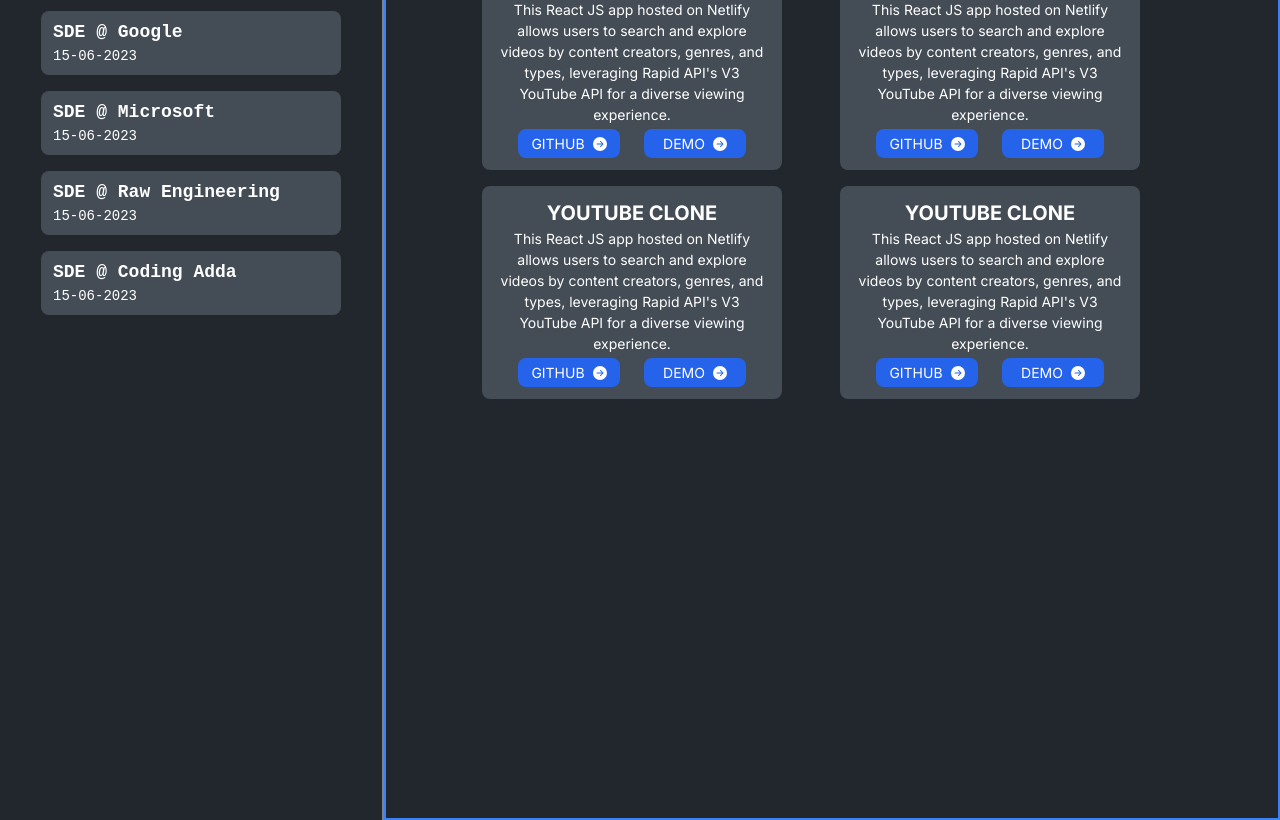
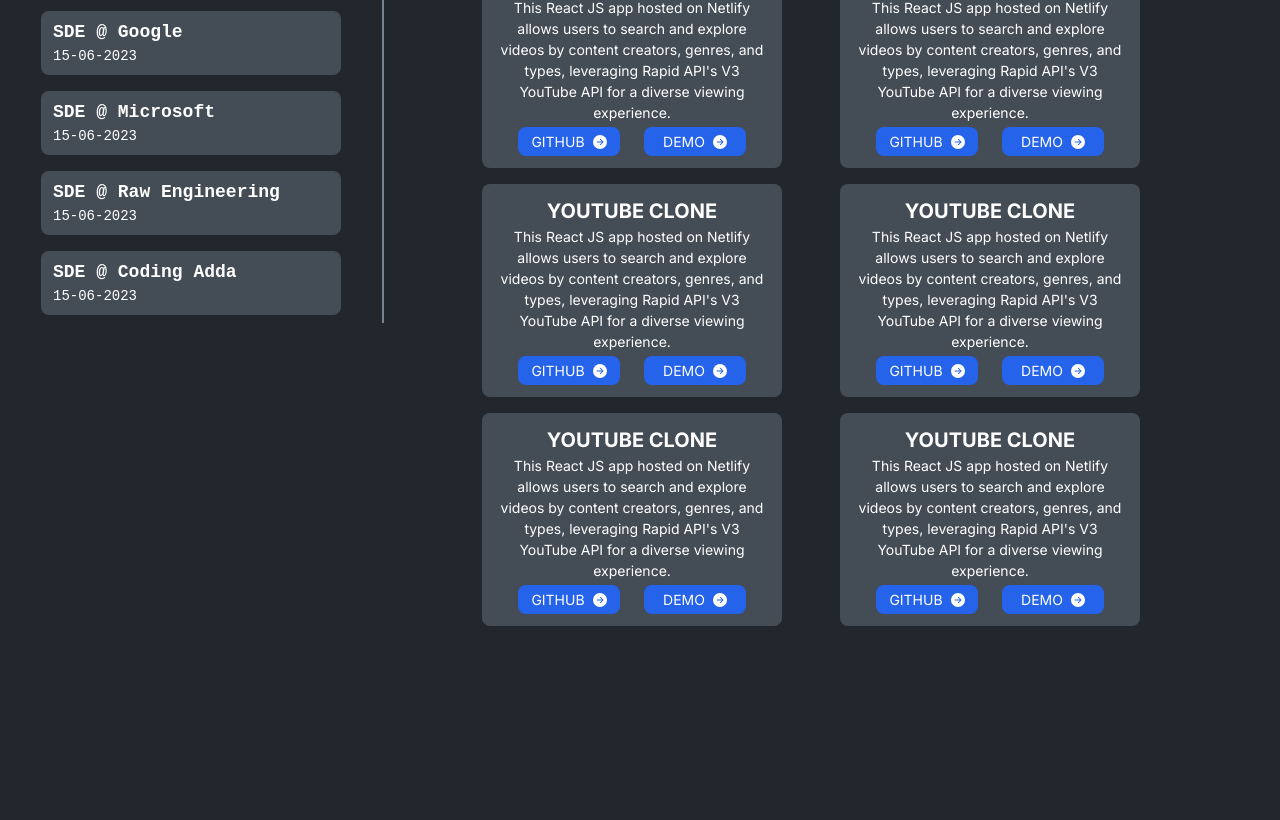
Before and after one commit to CodingAdda0506/PORTFOLIO, a Next.js app: page / in a window 1280 px wide. Shown: the part 1180-2000 px from the top of the page. After the commit the page ends 1822 px from the top, so only its background shows below. Built offline with nearby package versions, Linux system fonts and the light colour scheme.

Commit message:
MODIFIED: project section, globals.css, page.js, BigCard

```diff
--- a/src/app/components/MainSection/BigCard.jsx
+++ b/src/app/components/MainSection/BigCard.jsx
@@ -5,10 +5,10 @@ const BigCard = ({ title, description }) => {
     return (
         <div className="py-3 px-3 text-white text-center font-firacode w-[300px] bg-[#444c56] rounded-lg flex flex-col justify-center items-center">
             <div className="text-[20px] font-bold">
-                YOUTUBE CLONE
+                {title}
             </div>
             <div className="text-[14px]">
-                This React JS app hosted on Netlify allows users to search and explore videos by content creators, genres, and types, leveraging Rapid API&apos;s V3 YouTube API for a diverse viewing experience.
+                {description}
             </div>
             <div className="mt-1 flex justify-center items-center">
                 <a href="/" className="px-2 py-1 mr-3 uppercase text-[14px] bg-[#2563eb] flex justify-center items-center w-[102px] rounded-lg hover:bg-[#1F54C8]">
--- a/src/app/components/MainSection/Project.jsx
+++ b/src/app/components/MainSection/Project.jsx
@@ -8,10 +8,12 @@ const Project = () => {
                 💻Projects,
             </div>
             <div className="grid grid-cols-2 gap-4">
-                <BigCard title="" description="" />
-                <BigCard title="" description="" />
-                <BigCard title="" description="" />
-                <BigCard title="" description="" />
+                <BigCard title="YOUTUBE CLONE" description="This React JS app hosted on Netlify allows users to search and explore videos by content creators, genres, and types, leveraging Rapid API&apos;s V3 YouTube API for a diverse viewing experience." />
+                <BigCard title="YOUTUBE CLONE" description="This React JS app hosted on Netlify allows users to search and explore videos by content creators, genres, and types, leveraging Rapid API&apos;s V3 YouTube API for a diverse viewing experience." />
+                <BigCard title="YOUTUBE CLONE" description="This React JS app hosted on Netlify allows users to search and explore videos by content creators, genres, and types, leveraging Rapid API&apos;s V3 YouTube API for a diverse viewing experience." />
+                <BigCard title="YOUTUBE CLONE" description="This React JS app hosted on Netlify allows users to search and explore videos by content creators, genres, and types, leveraging Rapid API&apos;s V3 YouTube API for a diverse viewing experience." />
+                <BigCard title="YOUTUBE CLONE" description="This React JS app hosted on Netlify allows users to search and explore videos by content creators, genres, and types, leveraging Rapid API&apos;s V3 YouTube API for a diverse viewing experience." />
+                <BigCard title="YOUTUBE CLONE" description="This React JS app hosted on Netlify allows users to search and explore videos by content creators, genres, and types, leveraging Rapid API&apos;s V3 YouTube API for a diverse viewing experience." />
             </div>
         </section>
     )
--- a/src/app/globals.css
+++ b/src/app/globals.css
@@ -10,3 +10,7 @@ body {
 	padding: 0;
 	margin: 0;
 }
+
+::-webkit-scrollbar {
+	display: none;
+}
--- a/src/app/page.js
+++ b/src/app/page.js
@@ -10,8 +10,8 @@ import Socials from './components/ProflieSection/Socials';
 
 export default function Home() {
 	return (
-		<section className="flex justify-center items-center">
-			<section className="border-r-2 border-[#768390] w-[30%] h-[250vh] flex flex-col items-center ">
+		<section className="mb-4 flex justify-center items-start">
+			<section className="border-r-2 border-[#768390] w-[30%] h-auto flex flex-col items-center ">
 				<About />
 				<div className="my-3 w-[300px] border-[1px] border-[#768390]"></div>
 				<Socials />
@@ -20,7 +20,7 @@ export default function Home() {
 				<div className="my-3 w-[300px] border-[1px] border-[#768390]"></div>
 				<ExpSection />
 			</section>
-			<section className="border-2 border-blue-500 w-[70%] h-[250vh] flex flex-col items-center">
+			<section className="w-[70%] h-auto flex flex-col items-center">
 				<IntroBanner />
 				<div className="my-4 w-[878px] border-[1px] border-[#768390]"></div>
 				<IntroPara />
```
